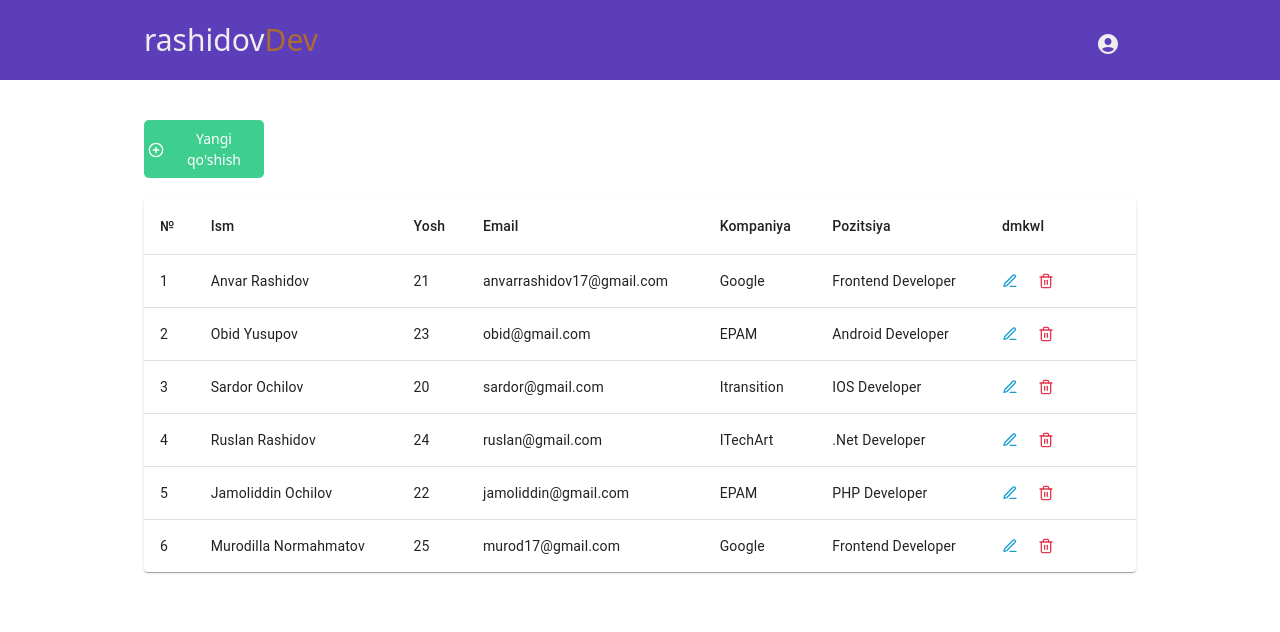
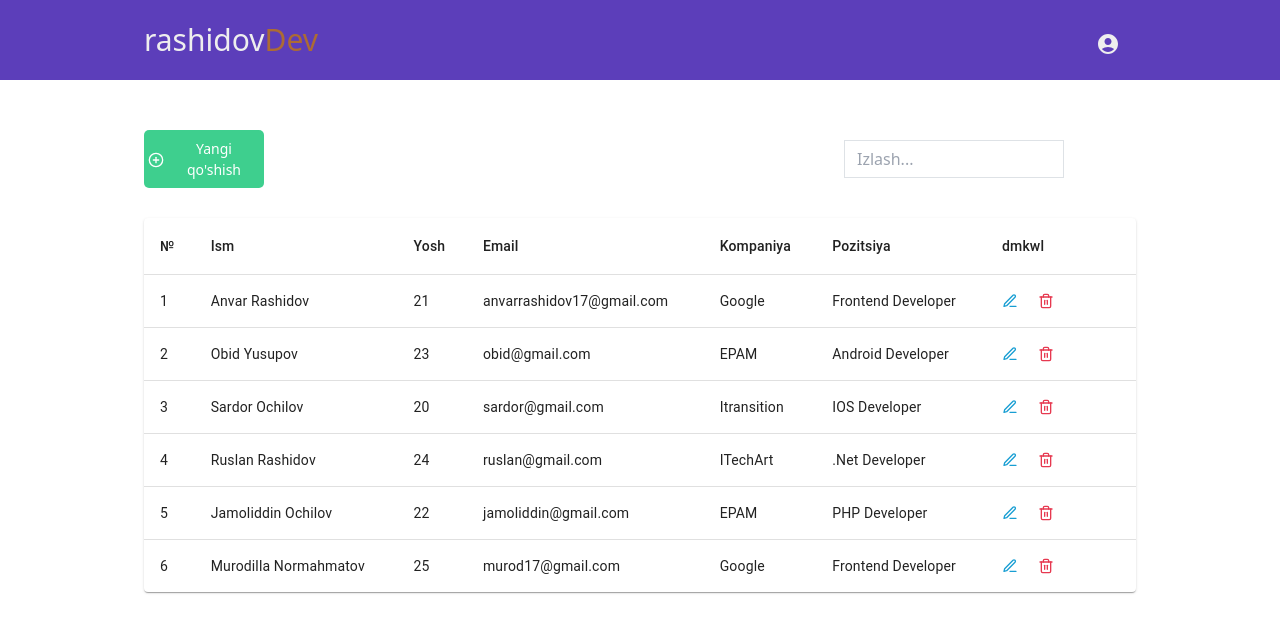
Before and after one commit to rashidovDev/todo-app, a React (Create React App) app: page / in a window 1280 px wide. Shown: the top 632 px of the page. Built offline with nearby package versions, Linux system fonts and the light colour scheme.

Commit message:
add search Input

```diff
--- a/src/components/list/List.jsx
+++ b/src/components/list/List.jsx
@@ -10,8 +10,16 @@ import ListItem from './ListItem';
 import MyButton from '../../utils/MyButton';
 import { Link } from 'react-router-dom';
 import { PlusCircle } from 'react-feather';
+import MyInput from '../../utils/MyInput';
+import { useSelector } from 'react-redux';
 
 const List = () => {
+
+  const developers = useSelector(state => state.developers.developers)
+  const [search, setSearch] = React.useState('')
+
+  const setDevelopers = developers.filter(developer => developer.name.includes(search))
+
   return (
     <div className='md:w-[80%] m-auto px-4 mt-10'>
     <div className='flex justify-between items-center my-5'>
@@ -21,6 +29,13 @@ const List = () => {
         Yangi qo'shish
       </MyButton>
         </Link>
+      </div>
+      <div>
+      <MyInput
+      placeholder="Izlash..."
+      value = {search}
+      setValue = {setSearch}
+      />
       </div>
     </div>
     <TableContainer component={Paper}>
@@ -37,7 +52,7 @@ const List = () => {
         </TableRow>
       </TableHead>
       <TableBody>
-         <ListItem/>
+         <ListItem developers={setDevelopers}/>
       </TableBody>
     </Table>
   </TableContainer>
--- a/src/components/list/ListItem.jsx
+++ b/src/components/list/ListItem.jsx
@@ -13,16 +13,15 @@ import {
  } from "react-feather";
 import { deleteDeveloper } from '../../store/developerReducer';
 
+const ListItem = ({developers}) => {
 
-
-const ListItem = () => {
-
-  const developers = useSelector(state => state.developers.developers)
   const dispatch = useDispatch()
 
   return (
     <>
-    {developers.map((developer, idx) => (
+    {
+
+    developers.map((developer, idx) => (
      <TableRow
             key={idx + 1}
             sx={{'&:last-child td, &:last-child th': { border: 0 } }}
```
